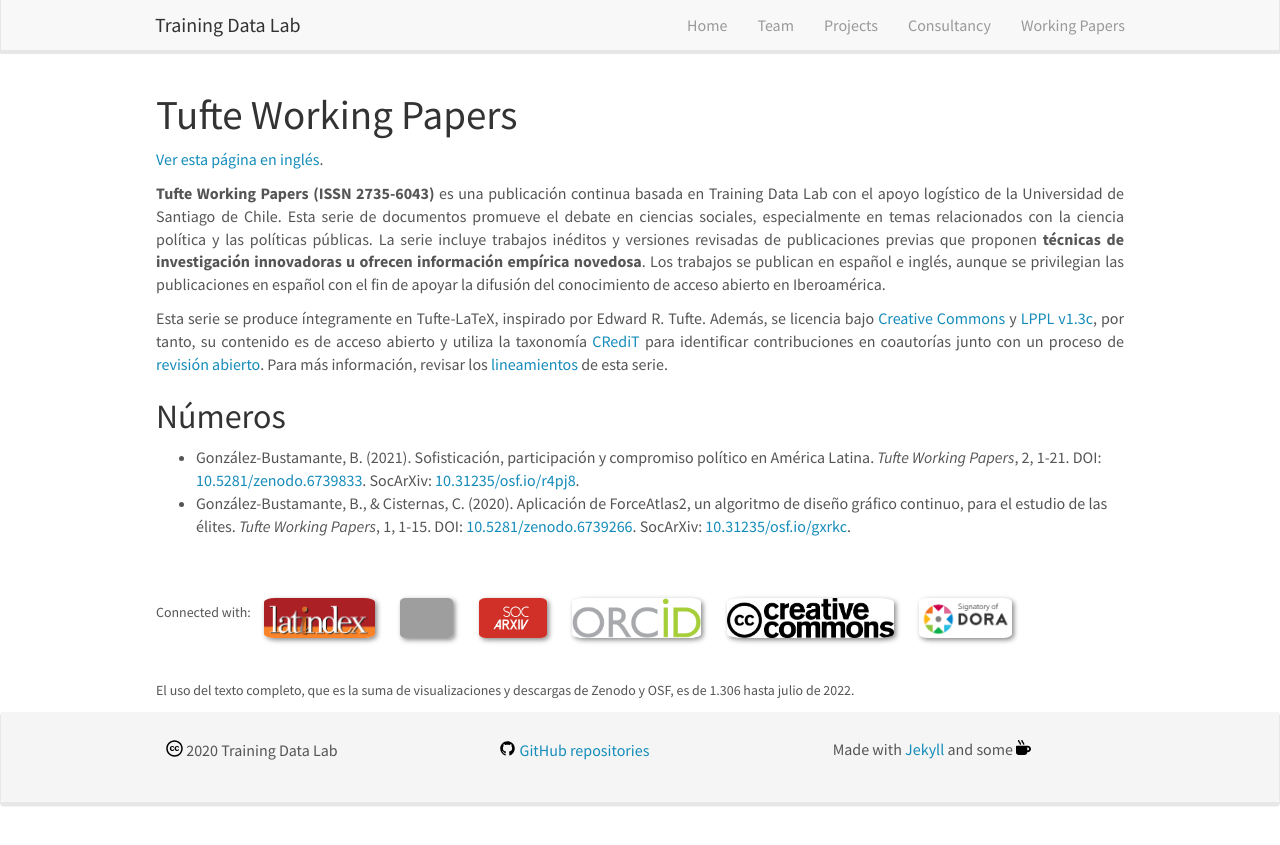
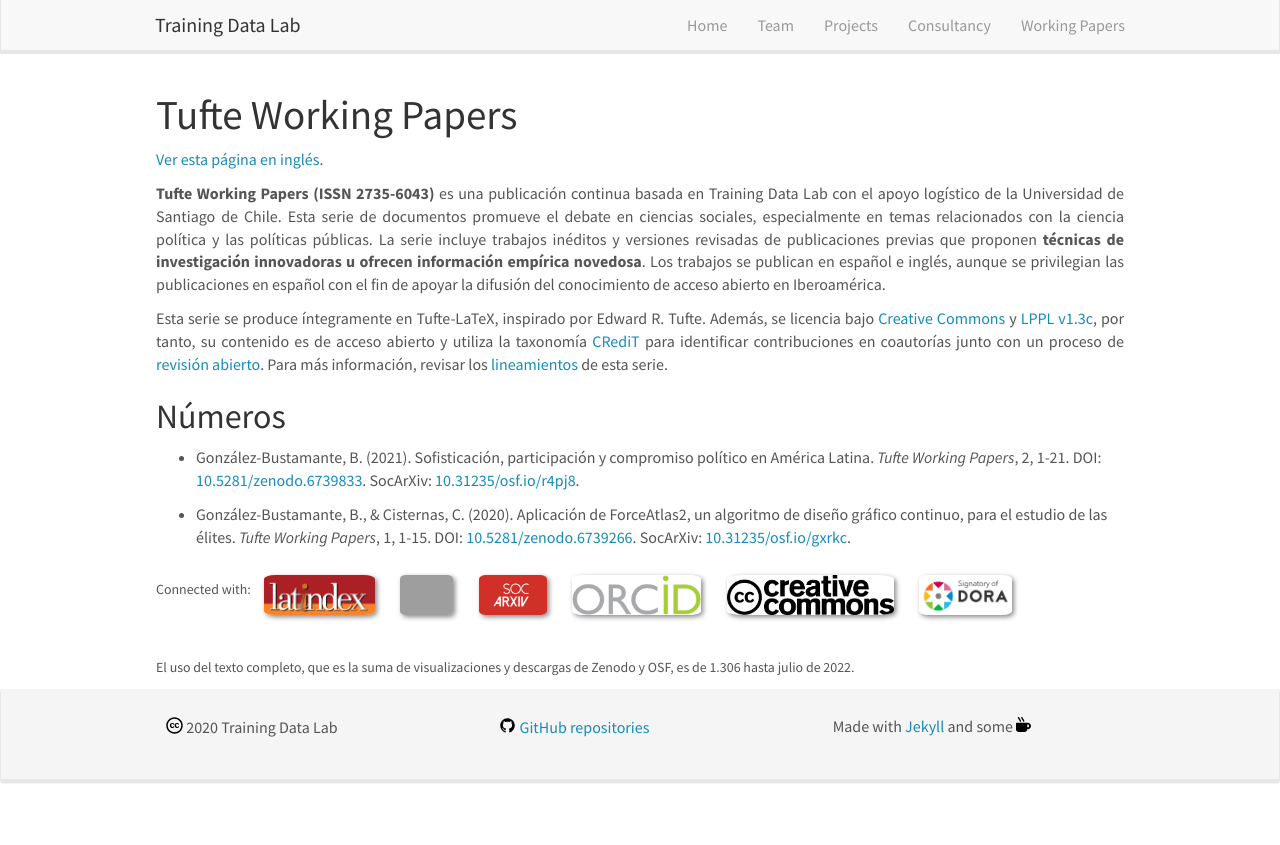
Before and after one commit to training-datalab/old-training-datalab.com, a Jekyll site: the page built from _pages/tufte-working-papers-spanish.md, in a window 1280 px wide. Shown: the top 845 px of the page. Built offline with Jekyll 4.4.1, drawn with Linux system fonts in a browser that asks for light colours; nearby versions of some CDN libraries.

Commit message:
Update tufte-working-papers-spanish.md

```diff
--- a/_pages/tufte-working-papers-spanish.md
+++ b/_pages/tufte-working-papers-spanish.md
@@ -17,10 +17,9 @@
 
 ## Números
 
-<ul>
-<li>González-Bustamante, B. (2021). Sofisticación, participación y compromiso político en América Latina. <em>Tufte Working Papers</em>, 2, 1-21. DOI: <a href="https://doi.org/10.5281/zenodo.6739833" target="_blank">10.5281/zenodo.6739833</a>. SocArXiv: <a href="https://doi.org/10.31235/osf.io/r4pj8" target="_blank">10.31235/osf.io/r4pj8</a>.</li>
-<li>González-Bustamante, B., & Cisternas, C. (2020). Aplicación de ForceAtlas2, un algoritmo de diseño gráfico continuo, para el estudio de las élites. <em>Tufte Working Papers</em>, 1, 1-15. DOI: <a href="https://doi.org/10.5281/zenodo.6739266" target="_blank">10.5281/zenodo.6739266</a>. SocArXiv: <a href="https://doi.org/10.31235/osf.io/gxrkc" target="_blank">10.31235/osf.io/gxrkc</a>.</li>
-</ul>
+* González-Bustamante, B. (2021). Sofisticación, participación y compromiso político en América Latina. *Tufte Working Papers*, 2, 1-21. DOI: <a href="https://doi.org/10.5281/zenodo.6739833" target="_blank">10.5281/zenodo.6739833</a>. SocArXiv: <a href="https://doi.org/10.31235/osf.io/r4pj8" target="_blank">10.31235/osf.io/r4pj8</a>.
+
+* González-Bustamante, B., & Cisternas, C. (2020). Aplicación de ForceAtlas2, un algoritmo de diseño gráfico continuo, para el estudio de las élites. *Tufte Working Papers*, 1, 1-15. DOI: <a href="https://doi.org/10.5281/zenodo.6739266" target="_blank">10.5281/zenodo.6739266</a>. SocArXiv: <a href="https://doi.org/10.31235/osf.io/gxrkc" target="_blank">10.31235/osf.io/gxrkc</a>.
 <br />
 
 <figure class="fourth">
```
